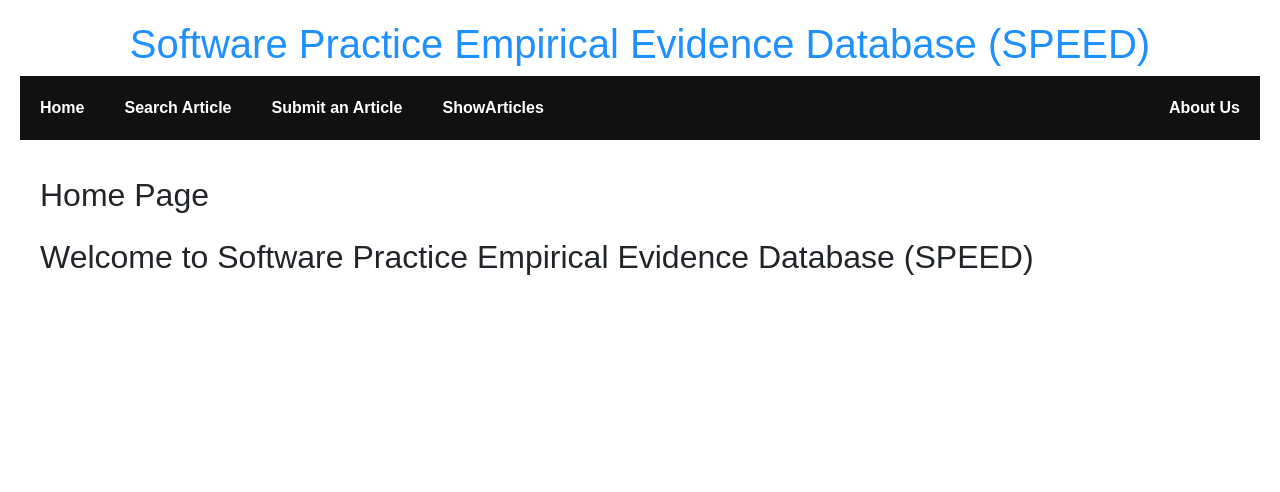
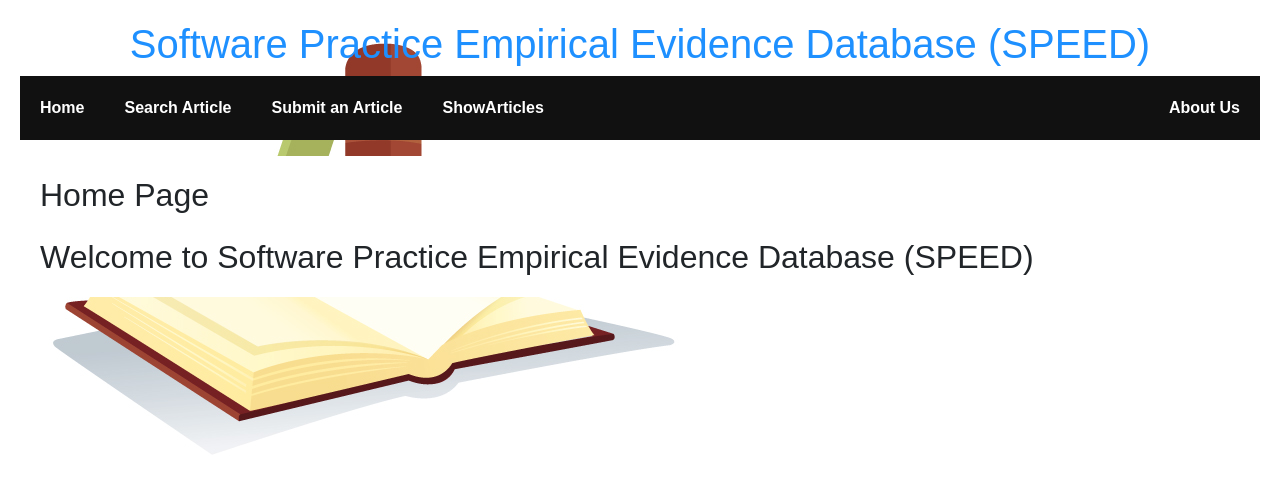
Before and after one commit to Alan528/ense701assignment1, a React (Create React App) app in the folder frontend/: page / in a window 1280 px wide. Shown: the top 492 px of the page. Built offline with nearby package versions, Linux system fonts and the light colour scheme.

Commit message:
Added Background

```diff
--- a/frontend/public/index.html
+++ b/frontend/public/index.html
@@ -5,6 +5,7 @@
     <link rel="shortcut icon" href="%PUBLIC_URL%/favicon.ico" />
     <meta name="viewport" content="width=device-width, initial-scale=1" />
     <meta name="theme-color" content="#000000" />
+    <link rel="stylesheet" type="text/css" href="style.css" />
 
     <link rel="manifest" href="%PUBLIC_URL%/manifest.json" />
 
--- /dev/null
+++ b/frontend/public/style.css
@@ -0,0 +1,3 @@
+body{
+     background:url('background.jpg');
+    }
```
Also changed, not shown: frontend/public/background.jpg (added), 3 other files (tests, documents, lock files or other folders).
